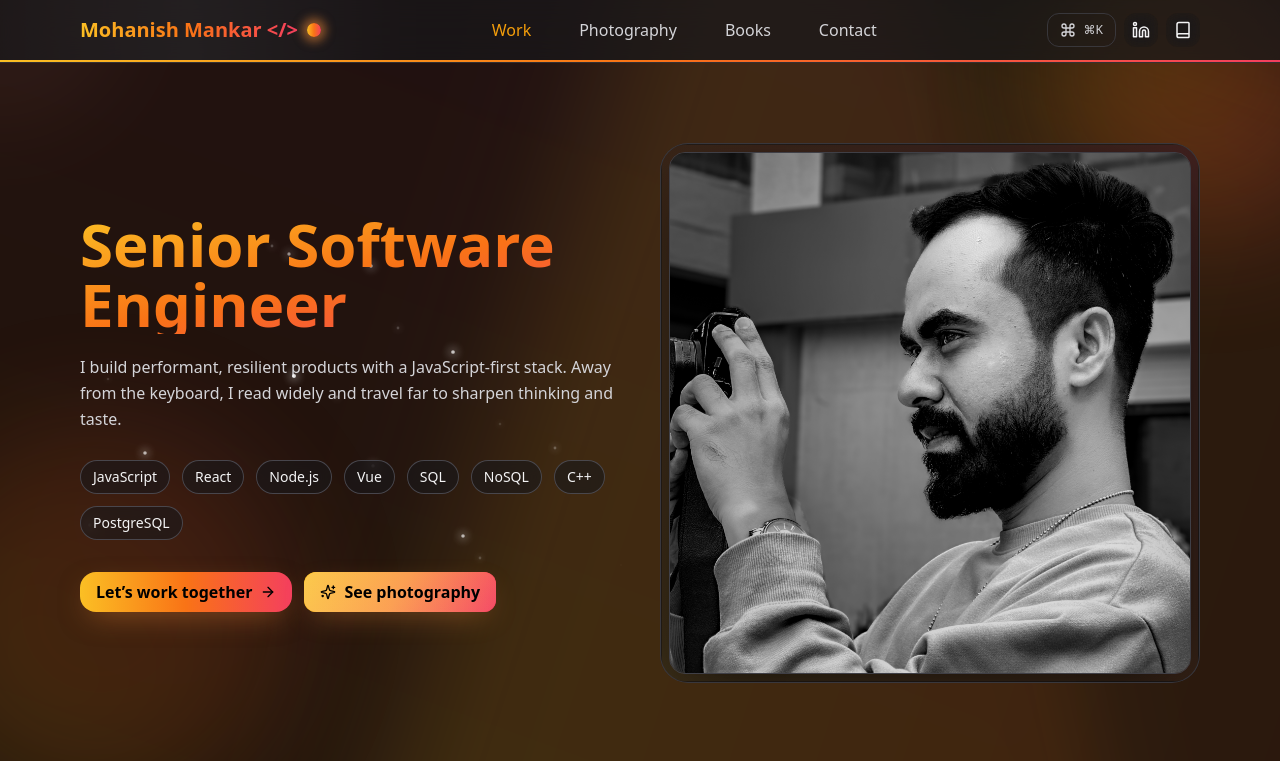
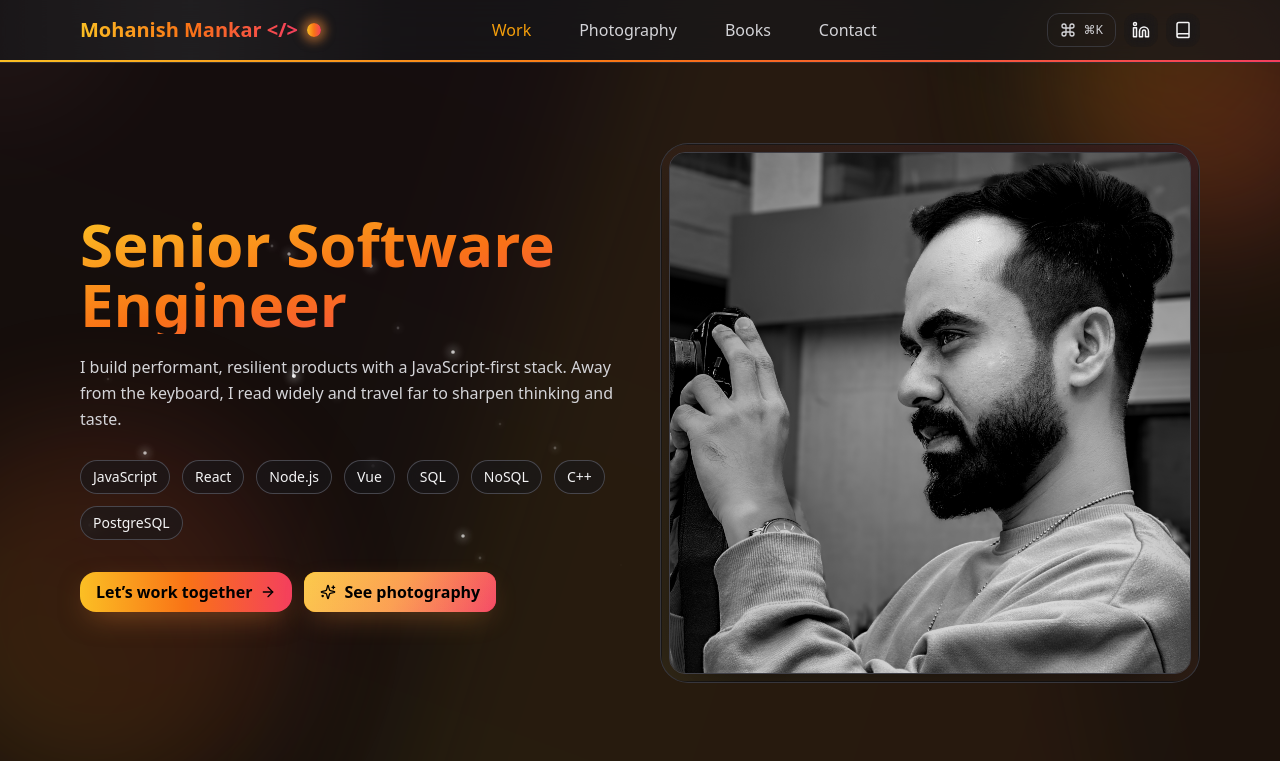
Before and after one commit to mohanish35/mohanish-website, a Next.js app: page / in a window 1280 px wide. Shown: the top 761 px of the page. Built offline with nearby package versions, Linux system fonts and the light colour scheme.

Commit message:
reduce gridglow opacity

```diff
--- a/pages/index.tsx
+++ b/pages/index.tsx
@@ -136,12 +136,12 @@ function AuroraSweep() {
   const x1 = useTransform(t, [0, 1], ["-40%", "40%"])
   const y1 = useTransform(t, [0, 1], ["-25%", "25%"])
   const r1 = useTransform(t, [0, 1], [-18, 18])
-  const o1 = useTransform(t, [0, 1], [0.06, 0.14])
+  const o1 = useTransform(t, [0, 1], [0.03, 0.08])
 
   const x2 = useTransform(t, [0, 1], ["30%", "-30%"])
   const y2 = useTransform(t, [0, 1], ["-10%", "10%"])
   const r2 = useTransform(t, [0, 1], [12, -12])
-  const o2 = useTransform(t, [0, 1], [0.04, 0.1])
+  const o2 = useTransform(t, [0, 1], [0.02, 0.05])
 
   if (reduce) return null
 
```
